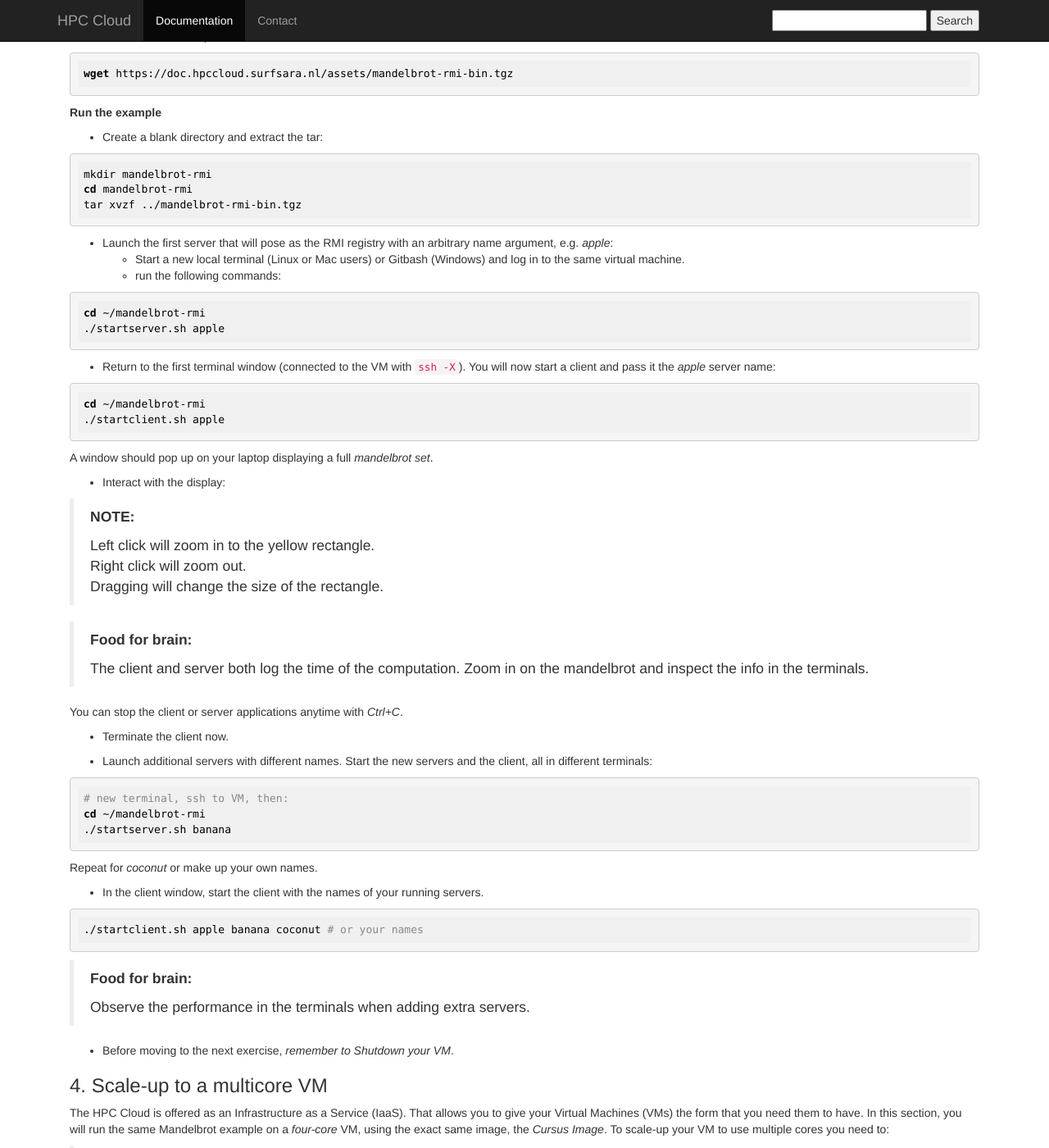
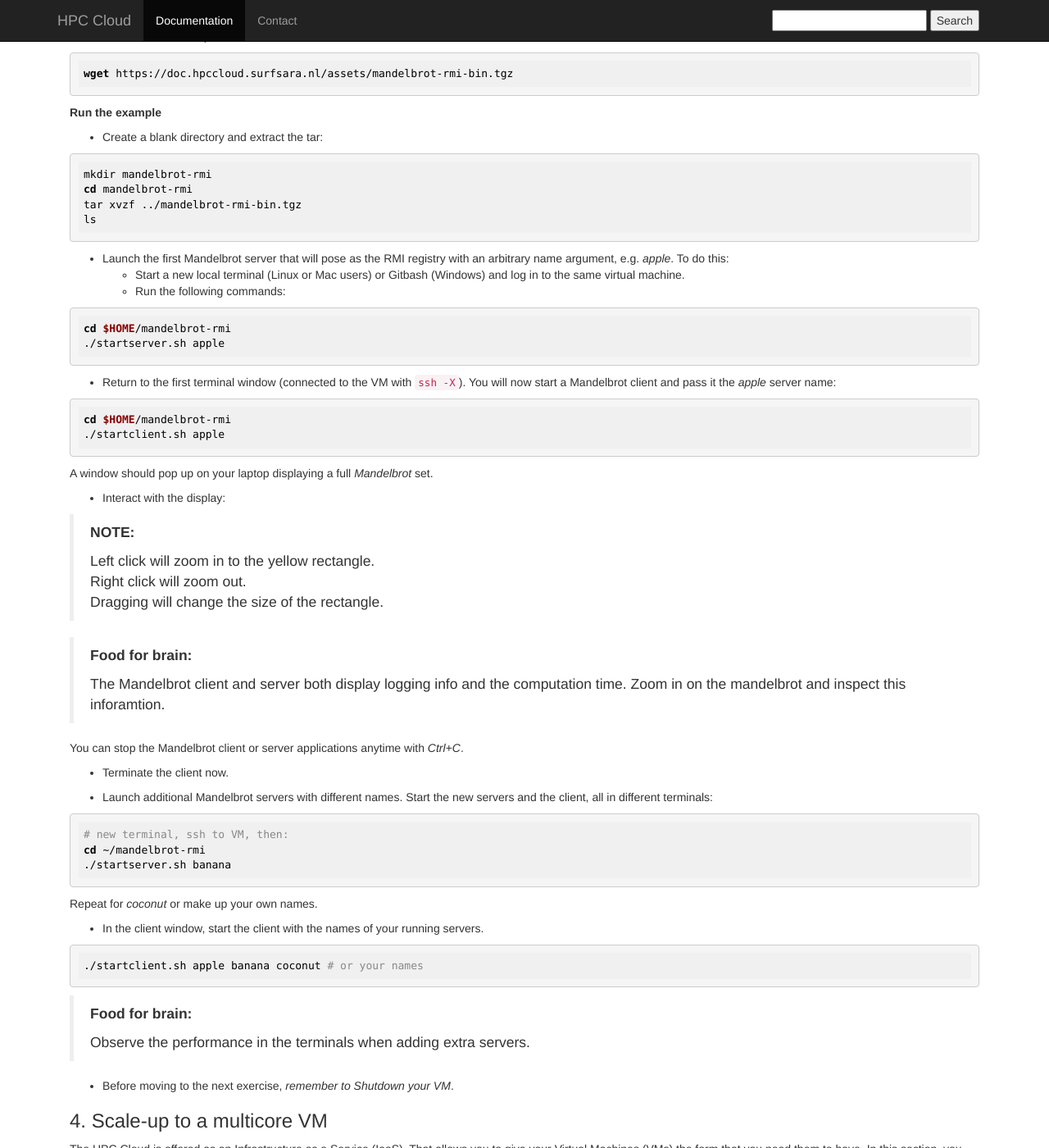
Before and after one commit to sara-nl/clouddocs, a Jekyll site: the page built from surfcursus-part-B-2015-Oct-15.markdown, in a window 1280 px wide and 1400 px high, scrolled down 1339 px. Shown: the whole window at 82% size. Built offline with Jekyll 4.4.1, drawn with Linux system fonts in a browser that asks for light colours; nearby versions of some CDN libraries; some of the changed text lies outside the part shown.

Commit message:
Update surfcursus-part-B-2015-Oct-15.markdown

````diff
--- a/surfcursus-part-B-2015-Oct-15.markdown
+++ b/surfcursus-part-B-2015-Oct-15.markdown
@@ -79,24 +79,25 @@ wget https://doc.hpccloud.surfsara.nl/assets/mandelbrot-rmi-bin.tgz
 mkdir mandelbrot-rmi
 cd mandelbrot-rmi
 tar xvzf ../mandelbrot-rmi-bin.tgz
+ls
 ```
 
-* Launch the first server that will pose as the RMI registry with an arbitrary name argument, e.g. _apple_:
+* Launch the first Mandelbrot server that will pose as the RMI registry with an arbitrary name argument, e.g. *apple*. To do this:
   * Start a new local terminal (Linux or Mac users) or Gitbash (Windows) and log in to the same virtual machine.
-  * run the following commands:
+  * Run the following commands:
 
 ```sh
-cd ~/mandelbrot-rmi
+cd $HOME/mandelbrot-rmi
 ./startserver.sh apple
 ```
 
-* Return to the first terminal window (connected to the VM with `ssh -X`). You will now start a client and pass it the _apple_ server name:
+* Return to the first terminal window (connected to the VM with `ssh -X`). You will now start a Mandelbrot client and pass it the _apple_ server name:
 
 ```sh
-cd ~/mandelbrot-rmi
+cd $HOME/mandelbrot-rmi
 ./startclient.sh apple
 ```
-  A window should pop up on your laptop displaying a full _mandelbrot set_.
+  A window should pop up on your laptop displaying a full *Mandelbrot* set.
 
 * Interact with the display:
 
@@ -108,13 +109,13 @@ Dragging will change the size of the rectangle.
 
 > **Food for brain:**
 >
-> The client and server both log the time of the computation. Zoom in on the mandelbrot and inspect the info in the terminals.
+> The Mandelbrot client and server both display logging info and the computation time. Zoom in on the mandelbrot and inspect this inforamtion.
 
-You can stop the client or server applications anytime with _Ctrl+C_.
+You can stop the Mandelbrot client or server applications anytime with _Ctrl+C_.
 
 * Terminate the client now.
 
-* Launch additional servers with different names.
+* Launch additional Mandelbrot servers with different names.
 Start the new servers and the client, all in different terminals:
 
 ```sh
@@ -165,7 +166,7 @@ That was it. From now on you will get a 4-core VM running using the same *Cursus
 > **NOTE:**
 >Your VM's image was (and is) persistent.
 
-* Run the [same example](#install-and-run-mandelbrot) with a single server.
+* Run the [same example](#install-and-run-mandelbrot) with a single Mandelbrot server.
 * Start a new terminal and connect to the VM. Type the following command:
 
 ```sh
@@ -174,12 +175,12 @@ ps -eo pid,psr,pcpu,args | sed -n -e '1p' -e '/java/p'
 
 This shows the running Java processes and the CPU number on which it runs (column `PSR`).
 
-* Stop server(s) and client.
-* Launch multiple servers on different CPUs:
+* Stop Mandelbrot server(s) and client.
+* Launch multiple servers on different CPUs. To do this:
   * Start new terminals as needed and run variations on the following command:
 
 ```sh
-cd ~/mandelbrot-rmi
+cd $HOME/mandelbrot-rmi
 taskset -c 2 ./startserver.sh mango # replace '2' with the CPU number and 'mango' with your server name
 ```
 
````
Also changed, not shown: other parts of surfcursus-part-B-2015-Oct-15.markdown (+4 -4 lines).
